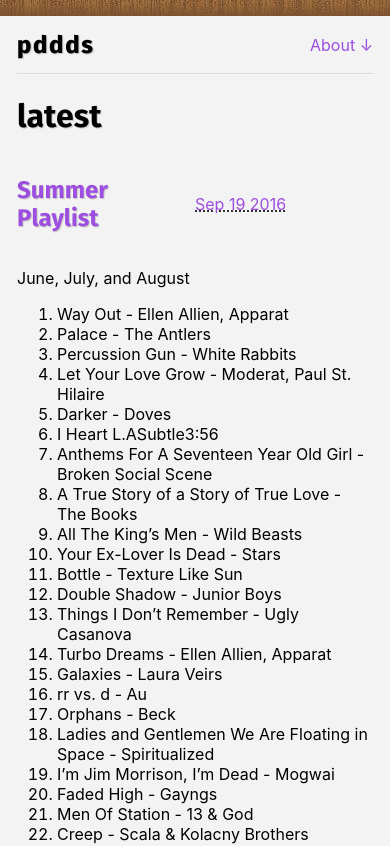
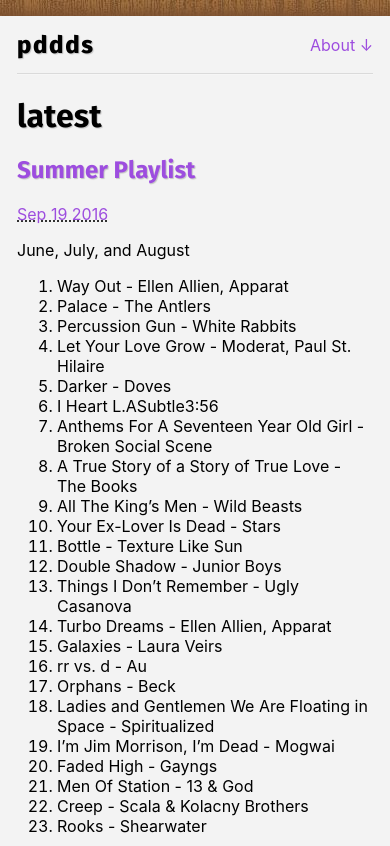
Before and after one commit to m0tive/pddds.com, a Jekyll site: the page built from index.md, in a window 390 px wide. Shown: the top 846 px of the page. Built offline with Jekyll 4.4.1, drawn with Linux system fonts in a browser that asks for light colours.

Commit message:
Fix post layout on mobile having the wrong header style

```diff
--- a/css/base.scss
+++ b/css/base.scss
@@ -70,7 +70,7 @@
     padding: 1em 0;
 }
 
-header {
+body > header {
     border-top: 0;
     margin-bottom: 0;
     > h1 {
@@ -180,7 +180,7 @@
 
 }
 
-nav {
+#page > nav {
     ul {
     padding: 0; }
     li:first-child {
@@ -205,7 +205,7 @@
 
 
 
-footer {
+body > footer {
     border-bottom: 0;
     > p {
         font-size: 0.9em;
```
